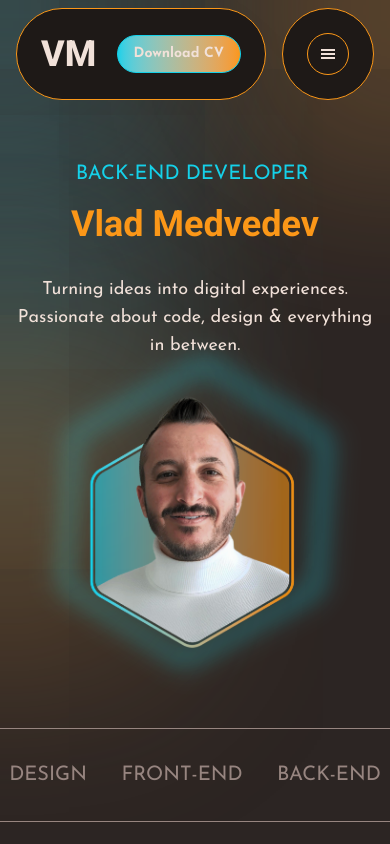
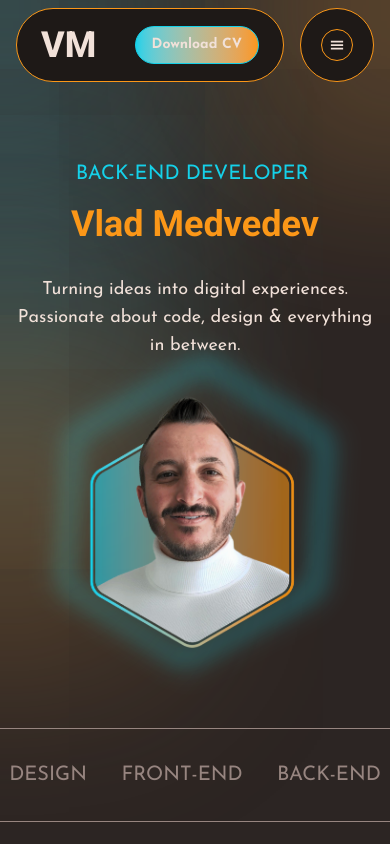
Before and after one commit to nightshiftmaster/developer-portfolio, a React (Vite) app: page / in a window 390 px wide. Shown: the top 844 px of the page. Built offline with nearby package versions, Linux system fonts and the light colour scheme; a web font is replaced by a local one.

Commit message:
update burger button size

```diff
--- a/src/components/navbar/NavbarMain.jsx
+++ b/src/components/navbar/NavbarMain.jsx
@@ -40,13 +40,13 @@
         </div>
         <NavbarBtn />
       </div>
-      <div className="flex lg:hidden sm:block p-6 bg-black items-center justify-center rounded-full border-[0.5px] border-orange">
+      <div className="flex lg:hidden sm:block p-5 bg-black items-center justify-center rounded-full border-[0.5px] border-orange">
         <button
-          className="text-2xl p-3 border border-orange rounded-full text-white"
+          className="text-xl p-2 border border-orange rounded-full text-white"
           type="button"
           onClick={toggle}
         >
-          <GiHamburgerMenu className="text-white text-base cursor-pointer" />
+          <GiHamburgerMenu className="text-white text-sm cursor-pointer" />
         </button>
       </div>
     </nav>
```
